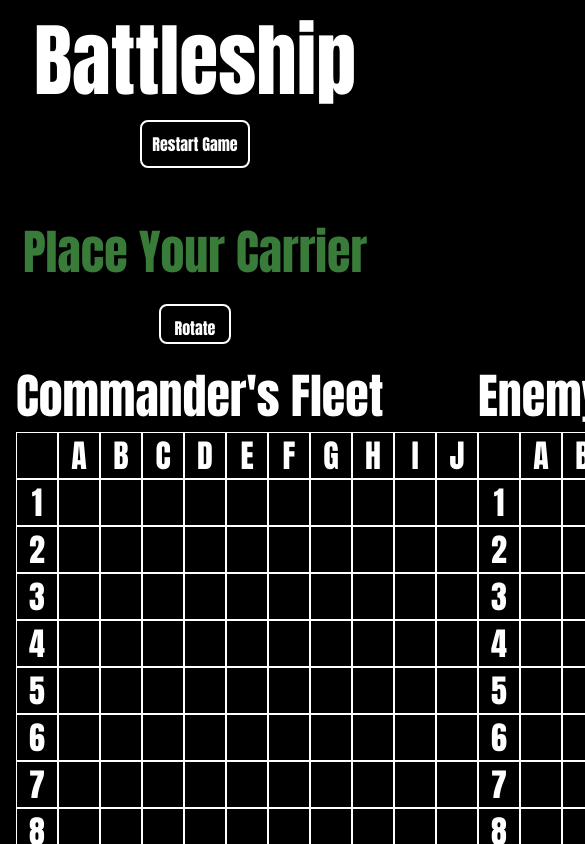
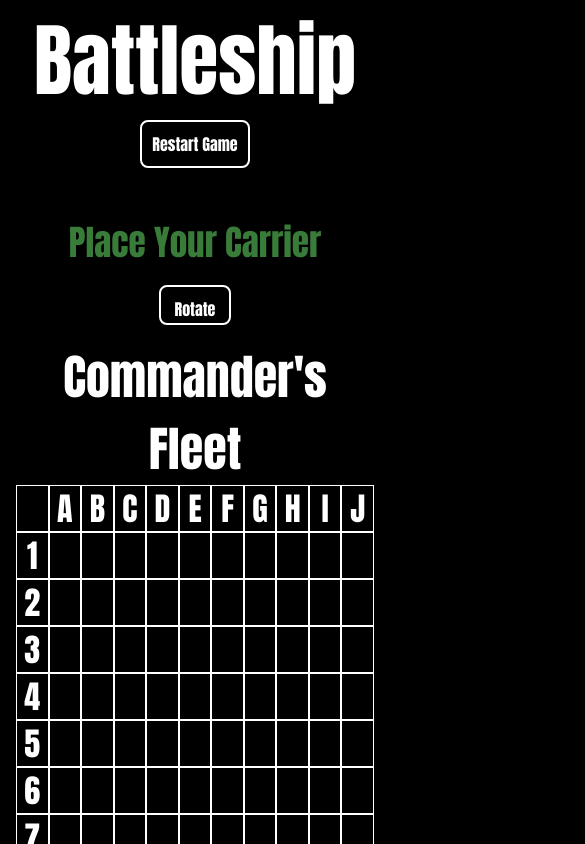
Before and after one commit to CrosscutX/battleship, a website with bundled scripts: page index.html in a window 390 px wide. Both pictures are taken after a click on the element "Start". Shown: the top 844 px of the page, 585 px wide, since content can reach past the window. Built offline with nearby package versions, Linux system fonts and the light colour scheme.

Commit message:
mobile styling adjustments for useability

```diff
--- a/main.js
+++ b/main.js
@@ -11,6 +11,7 @@ const startBtn = document.querySelector(".start-button");
 const rotateBtn = document.querySelector(".rotate-button");
 const fireBtn = document.querySelector(".fire-button");
 const playerBoardName = document.querySelector(".left-container h2");
+const boards = document.querySelector(".boards");
 //Define the players that we'll be using for the game
 const player = Player();
 const computer = Player();
@@ -36,6 +37,8 @@ function gameStart() {
   //Reveal the game page, get the value on the textbox and display it above
   //the player's ship. Info text is applied.
   namePage.style.display = "none";
+  //Displaying the boards as none to start helps out mobile design
+  boards.style.display = "flex";
   gamePage.classList.add("show");
 
   playerName = document.querySelector(".name").value;
--- a/style.css
+++ b/style.css
@@ -7,6 +7,10 @@ body {
   background-color: black;
   color: white;
   font-family: Impact, Haettenschweiler, "Arial Narrow Bold", sans-serif;
+  width: 100%;
+}
+html {
+  width: 100%;
 }
 
 h1 {
@@ -15,6 +19,7 @@ h1 {
 }
 
 h2 {
+  text-align: center;
   font-weight: 100;
 }
 
@@ -33,6 +38,7 @@ header {
   display: flex;
   justify-content: center;
   align-items: center;
+  width: 100%;
 }
 
 .header-content {
@@ -60,6 +66,8 @@ header {
   border: 4px solid white;
   font-size: 2rem;
   padding: 20px;
+  margin-left: 20px;
+  margin-right: 20px;
 }
 
 .name-box input {
@@ -115,7 +123,7 @@ header {
 }
 
 .boards {
-  display: flex;
+  display: none;
   justify-content: space-around;
   font-size: 2rem;
   padding: 1rem;
@@ -259,3 +267,17 @@ header {
   transition: opacity 2s linear;
   opacity: 0;
 }
+
+@media screen and (max-width: 600px) {
+  .boards {
+    flex-direction: column;
+  }
+
+  .game-screen {
+    justify-content: center;
+  }
+  /*Info text starts to act wonky because of how big it is on smaller screens*/
+  .info-text {
+    font-size: 2.2rem;
+  }
+}
```
